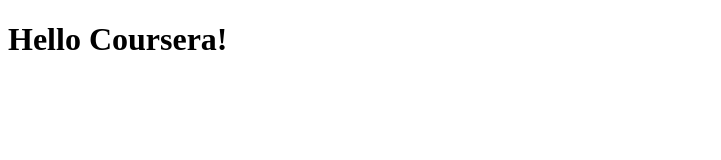
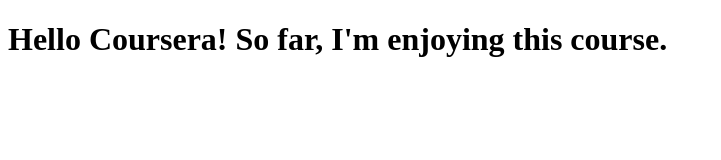
Before and after one commit to nronan/coursera-test, a plain HTML site: page site/index.html in a window 1280 px wide. Shown: the whole page, without its empty margins (0-721 px from the left). Drawn offline with Linux system fonts and the light colour scheme.

Commit message:
Small addition to page content

```diff
--- a/site/index.html
+++ b/site/index.html
@@ -4,6 +4,6 @@
 	<title>Hello Coursera!</title>
 </head>
 <body>
-<h1>Hello Coursera!</h1>
+<h1>Hello Coursera! So far, I'm enjoying this course.</h1>
 </body>
 </html>
```
